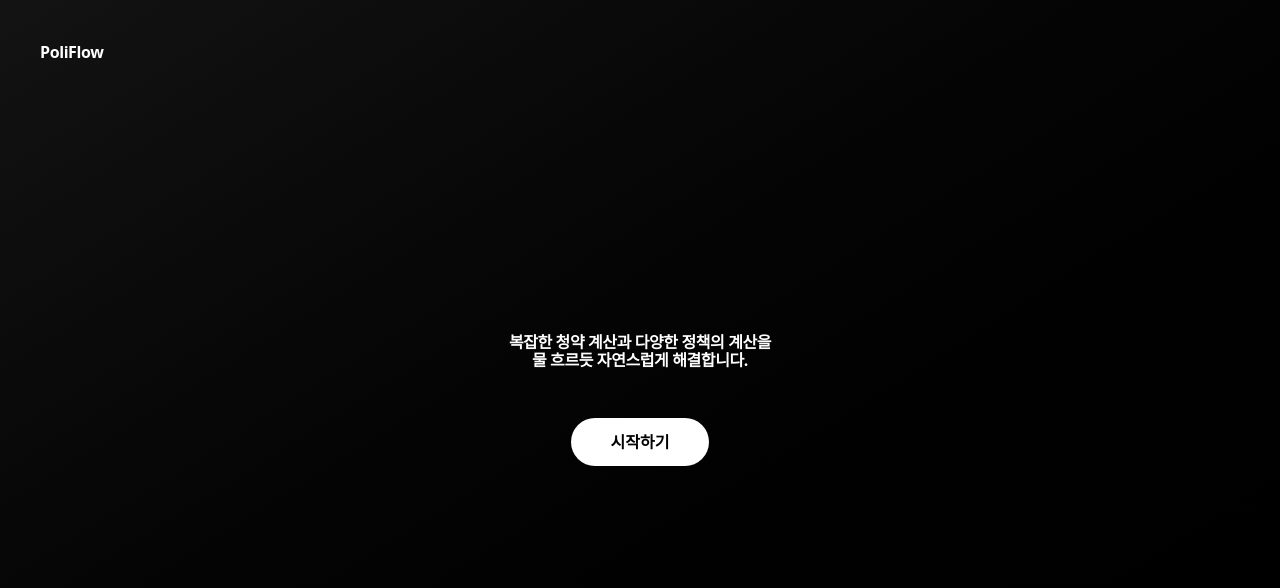
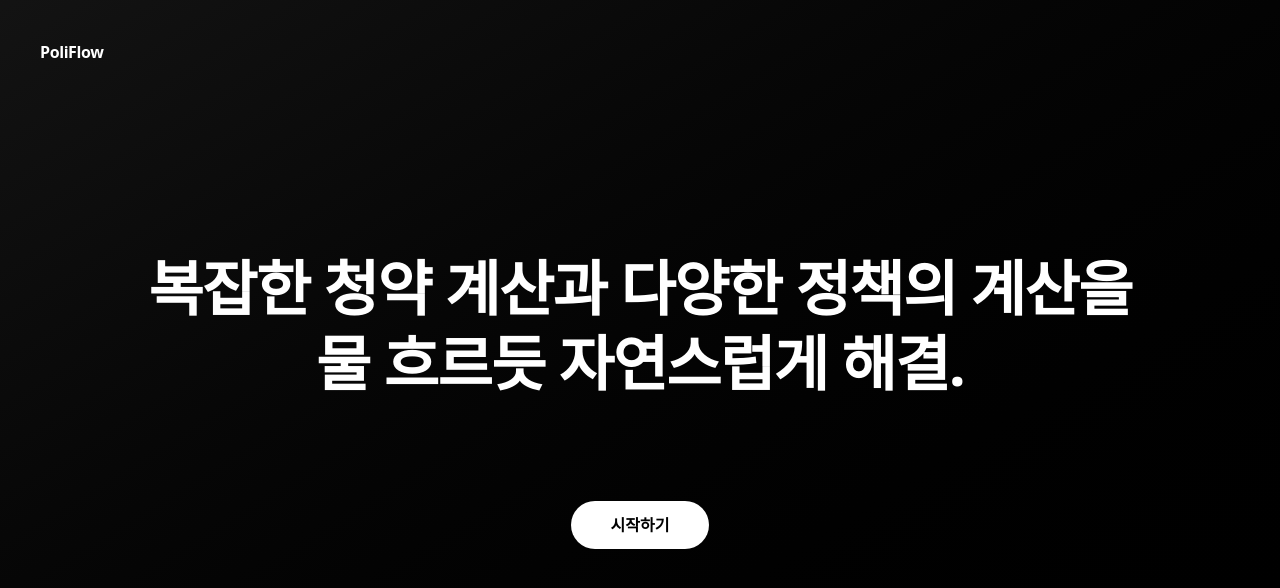
Before and after one commit to IhKim848/PoliFlow, a React (Create React App) app in the folder front/: page / in a window 1280 px wide. Shown: the top 588 px of the page. Built offline with nearby package versions, Linux system fonts and the light colour scheme.

Commit message:
시작 페이지 설명 글자 크기 수정

```diff
--- a/front/src/index.css
+++ b/front/src/index.css
@@ -13,6 +13,7 @@
     --font-weight-semibold: 600;
     --font-weight-bold: 700;
     --tracking-tight: -0.025em;
+    --leading-tight: 1.25;
     --default-transition-duration: 150ms;
     --default-transition-timing-function: cubic-bezier(0.4, 0, 0.2, 1);
     --default-font-family: var(--font-sans);
@@ -33,6 +34,7 @@
     --text-heading-lg: 94px;
     --leading-heading-lg: 0.76;
     --text-display: 225px;
+    --leading-display: 1.25;
     --spacing-12: 12px;
     --spacing-28: 28px;
     --spacing-40: 40px;
@@ -213,6 +215,12 @@
   .z-20 {
     z-index: 20;
   }
+  .mb-\[100px\] {
+    margin-bottom: 100px;
+  }
+  .mb-\[120px\] {
+    margin-bottom: 120px;
+  }
   .mb-\[var\(--spacing-12\)\] {
     margin-bottom: var(--spacing-12);
   }
@@ -301,6 +309,9 @@
   .text-center {
     text-align: center;
   }
+  .text-\[40px\] {
+    font-size: 40px;
+  }
   .leading-\[var\(--leading-body\)\] {
     --tw-leading: var(--leading-body);
     line-height: var(--leading-body);
@@ -312,6 +323,10 @@
   .leading-\[var\(--leading-heading-lg\)\] {
     --tw-leading: var(--leading-heading-lg);
     line-height: var(--leading-heading-lg);
+  }
+  .leading-tight {
+    --tw-leading: var(--leading-tight);
+    line-height: var(--leading-tight);
   }
   .font-\[var\(--font-roobert\)\] {
     --tw-font-weight: var(--font-roobert);
@@ -349,6 +364,9 @@
   }
   .text-\[var\(--text-heading\)\] {
     color: var(--text-heading);
+  }
+  .text-\[var\(--text-heading-lg\)\] {
+    color: var(--text-heading-lg);
   }
   .text-\[var\(--text-heading-sm\)\] {
     color: var(--text-heading-sm);
@@ -411,6 +429,22 @@
       left: var(--spacing-40);
     }
   }
+  .md\:text-\[50px\] {
+    @media (width >= 48rem) {
+      font-size: 50px;
+    }
+  }
+  .md\:text-\[70px\] {
+    @media (width >= 48rem) {
+      font-size: 70px;
+    }
+  }
+  .md\:leading-\[var\(--leading-display\)\] {
+    @media (width >= 48rem) {
+      --tw-leading: var(--leading-display);
+      line-height: var(--leading-display);
+    }
+  }
   .md\:text-\[var\(--text-display\)\] {
     @media (width >= 48rem) {
       color: var(--text-display);
@@ -429,6 +463,26 @@
   .md\:text-\[var\(--text-subheading-lg\)\] {
     @media (width >= 48rem) {
       color: var(--text-subheading-lg);
+    }
+  }
+  .lg\:text-\[60px\] {
+    @media (width >= 64rem) {
+      font-size: 60px;
+    }
+  }
+  .lg\:text-\[70px\] {
+    @media (width >= 64rem) {
+      font-size: 70px;
+    }
+  }
+  .lg\:text-\[90px\] {
+    @media (width >= 64rem) {
+      font-size: 90px;
+    }
+  }
+  .lg\:text-\[100px\] {
+    @media (width >= 64rem) {
+      font-size: 100px;
     }
   }
 }
--- a/front/src/pages/LandPage.jsx
+++ b/front/src/pages/LandPage.jsx
@@ -20,10 +20,9 @@ export default function LandingPage() {
       {/*설명 + 시작 버튼 */}
       <div className="relative z-10 flex flex-col items-center justify-center w-full h-full px-[var(--spacing-28)]">
 
-        {/* 설명 타이틀: 기존 서브 텍스트에서 메인 헤딩(text-heading)급으로 사이즈 업! */}
-        <h1 className="max-w-5xl mb-[var(--spacing-48)] font-bold tracking-tight text-center text-[var(--text-display)] md:text-[var(--text-display)] leading-[var(--leading-heading)]">
+        <h1 className="w-full mb-[100px] font-bold tracking-tight text-center text-[40px] md:text-[50px] lg:text-[60px] leading-tight">
           복잡한 청약 계산과 다양한 정책의 계산을<br />
-          물 흐르듯 자연스럽게 해결합니다.
+          물 흐르듯 자연스럽게 해결.
         </h1>
 
         {/* 시작하기 버튼 */}
```
